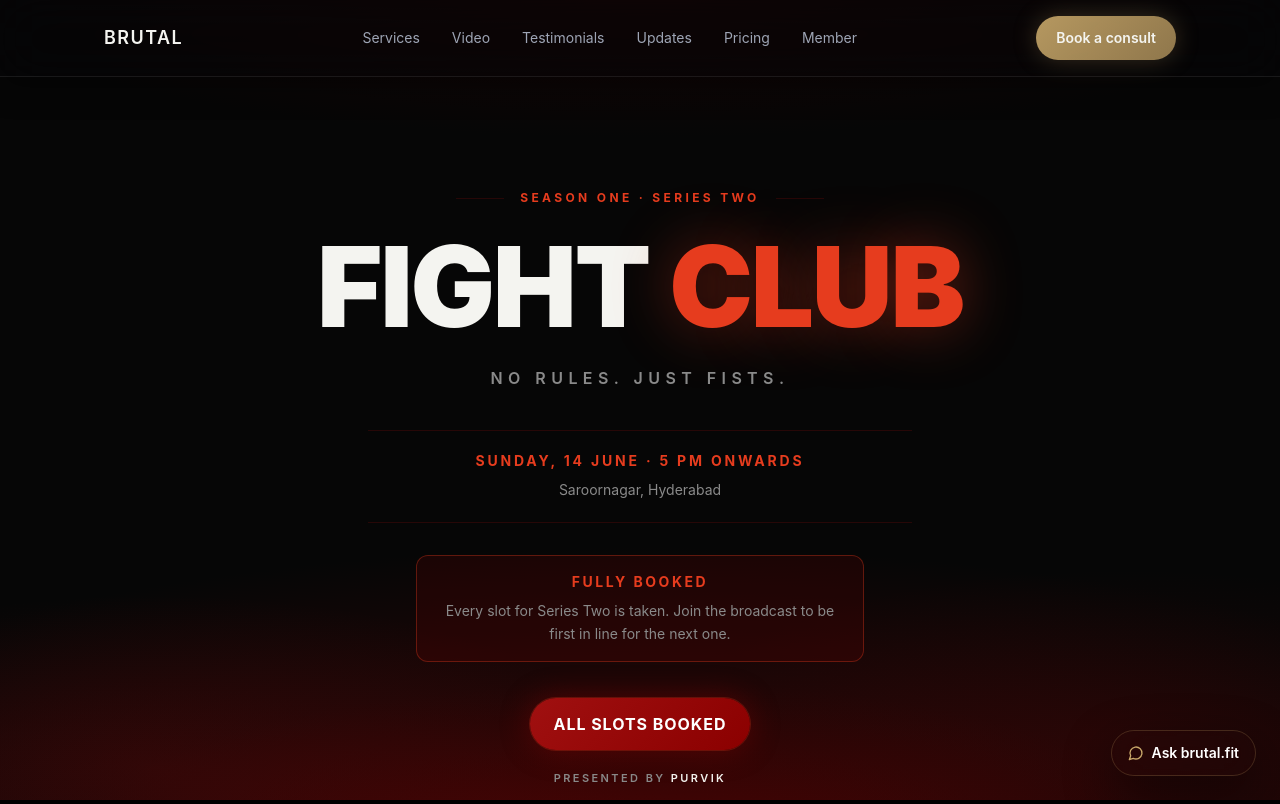
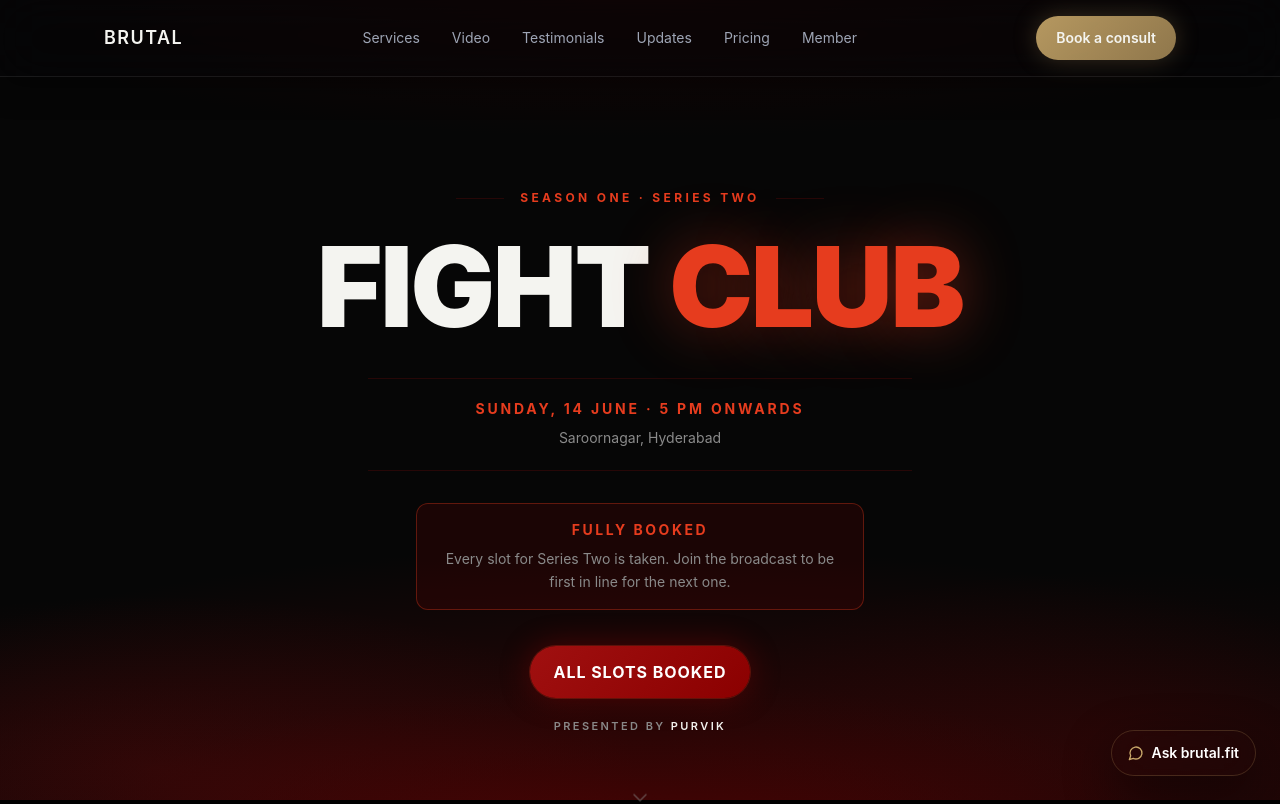
Before and after one commit to altafdewise/fightclub, a Next.js app: page /fightclub in a window 1280 px wide. Shown: the top 804 px of the page. Built offline with nearby package versions, Linux system fonts and the light colour scheme.

Commit message:
Remove Fight Club hero tagline

```diff
--- a/app/fightclub/page.tsx
+++ b/app/fightclub/page.tsx
@@ -60,10 +60,6 @@ export default function FightClubPage() {
                 Club
               </span>
             </h1>
-
-            <p className="mt-7 text-[0.8rem] font-semibold uppercase tracking-[0.28em] text-[var(--fc-muted)] sm:text-base sm:tracking-[0.34em]">
-              {FIGHTCLUB.tagline}
-            </p>
 
             <div className="mx-auto mt-10 w-full max-w-[34rem] border-y border-[var(--fc-line)] py-5">
               <p className="text-[13px] font-bold uppercase tracking-[0.14em] text-[var(--fc-ember)] sm:text-sm sm:tracking-[0.2em]">
--- a/lib/fightclub/config.ts
+++ b/lib/fightclub/config.ts
@@ -7,8 +7,6 @@
 export const FIGHTCLUB = {
   title: "FIGHT CLUB",
   season: "Season One · Series Two",
-  tagline: "No rules. Just fists.",
-
   date: "Sunday, 14th June",
   time: "5:00 PM onwards",
   // Placeholder address line — edit freely.
```
